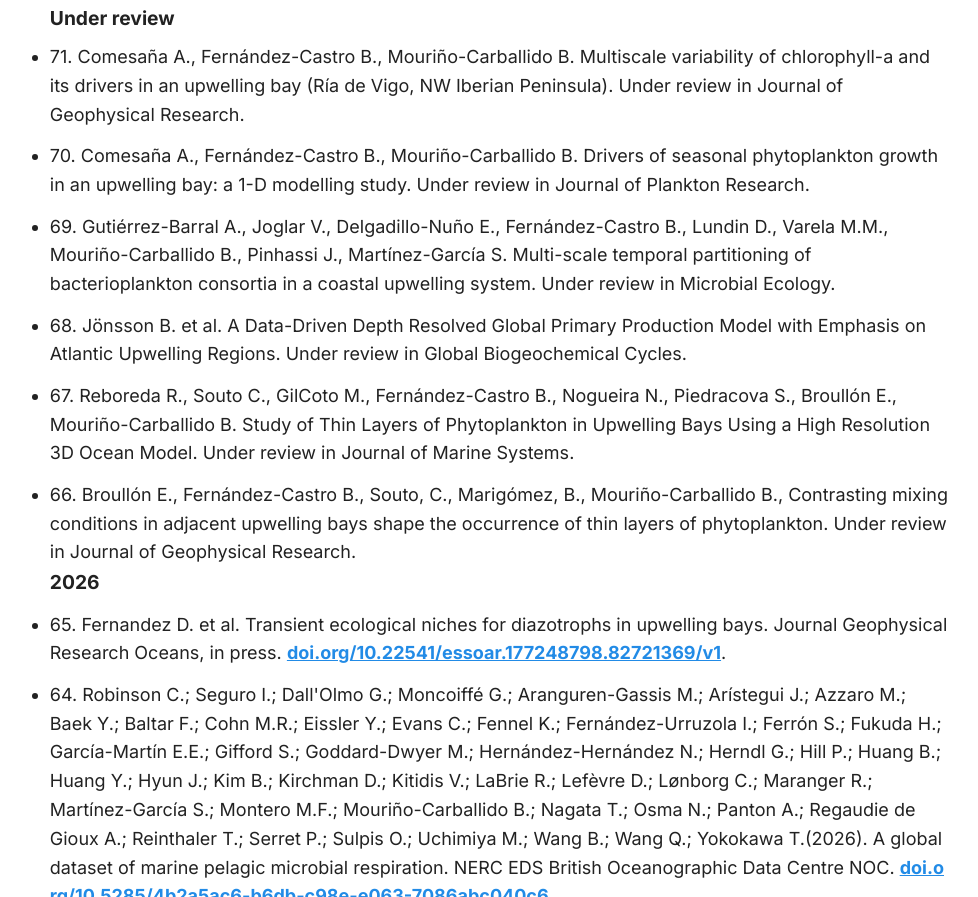
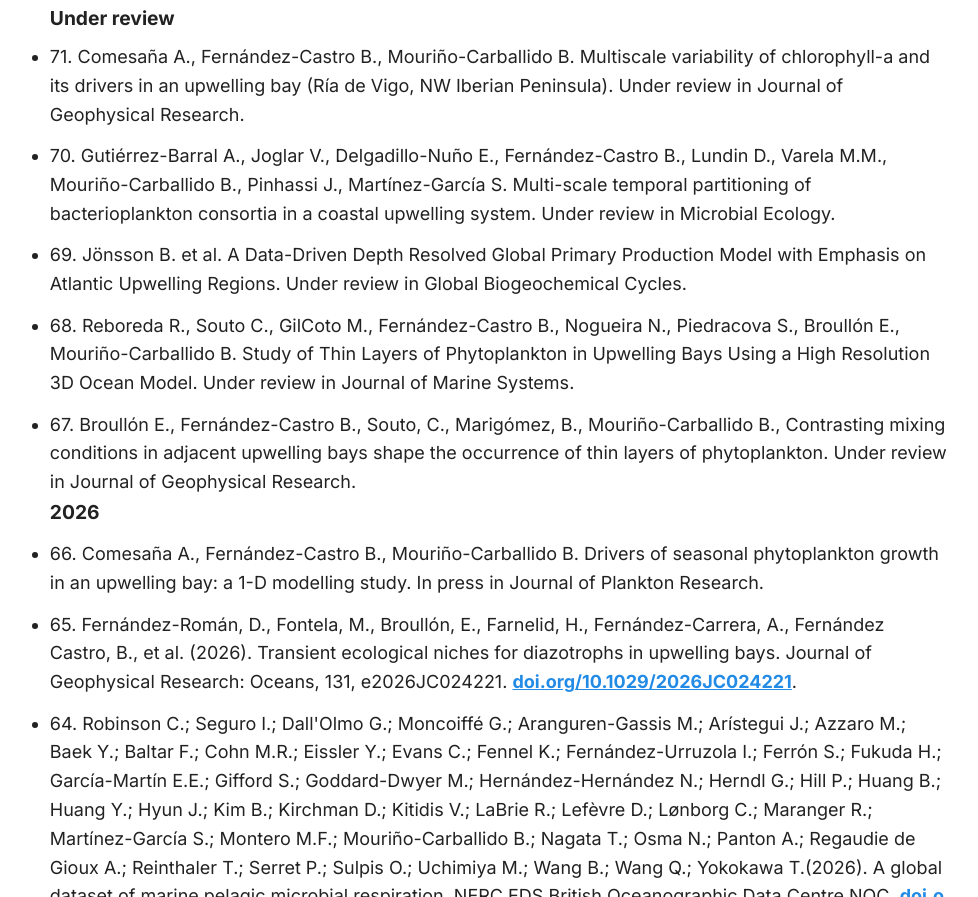
Before and after one commit to bmourinocarballido/website2, a plain HTML site: page funding.html in a window 1280 px wide. Shown: the part 667-1564 px from the top of the page, without its empty margins (151-1129 px from the left). Drawn offline with Linux system fonts and the light colour scheme.

Commit message:
Rearrange and update publication list in funding.html

```diff
--- a/funding.html
+++ b/funding.html
@@ -269,13 +269,13 @@
       <ul>
         <div class="subtitle">Under review</div>
         <li>71. Comesaña A., Fernández-Castro B., Mouriño-Carballido B. Multiscale variability of chlorophyll-a and its drivers in an upwelling bay (Ría de Vigo, NW Iberian Peninsula). Under review in Journal of Geophysical Research.
-        <li>70. Comesaña A., Fernández-Castro B., Mouriño-Carballido B. Drivers of seasonal phytoplankton growth in an upwelling bay: a 1-D modelling study. Under review in Journal of Plankton Research.
-        <li>69. Gutiérrez-Barral A., Joglar V., Delgadillo-Nuño E., Fernández-Castro B., Lundin D., Varela M.M., Mouriño-Carballido B., Pinhassi J., Martínez-García S. Multi-scale temporal partitioning of bacterioplankton consortia in a coastal upwelling system. Under review in Microbial Ecology.
-        <li>68. Jönsson B. et al. A Data-Driven Depth Resolved Global Primary Production Model with Emphasis on Atlantic Upwelling Regions. Under review in Global Biogeochemical Cycles.
-        <li>67. Reboreda R., Souto C., GilCoto M., Fernández-Castro B., Nogueira N., Piedracova S., Broullón E., Mouriño-Carballido B. Study of Thin Layers of Phytoplankton in Upwelling Bays Using a High Resolution 3D Ocean Model. Under review in Journal of Marine Systems.
-        <li>66. Broullón E., Fernández-Castro B., Souto, C., Marigómez, B., Mouriño-Carballido B., Contrasting mixing conditions in adjacent upwelling bays shape the occurrence of thin layers of phytoplankton. Under review in Journal of Geophysical Research.
+        <li>70. Gutiérrez-Barral A., Joglar V., Delgadillo-Nuño E., Fernández-Castro B., Lundin D., Varela M.M., Mouriño-Carballido B., Pinhassi J., Martínez-García S. Multi-scale temporal partitioning of bacterioplankton consortia in a coastal upwelling system. Under review in Microbial Ecology.
+        <li>69. Jönsson B. et al. A Data-Driven Depth Resolved Global Primary Production Model with Emphasis on Atlantic Upwelling Regions. Under review in Global Biogeochemical Cycles.
+        <li>68. Reboreda R., Souto C., GilCoto M., Fernández-Castro B., Nogueira N., Piedracova S., Broullón E., Mouriño-Carballido B. Study of Thin Layers of Phytoplankton in Upwelling Bays Using a High Resolution 3D Ocean Model. Under review in Journal of Marine Systems.
+        <li>67. Broullón E., Fernández-Castro B., Souto, C., Marigómez, B., Mouriño-Carballido B., Contrasting mixing conditions in adjacent upwelling bays shape the occurrence of thin layers of phytoplankton. Under review in Journal of Geophysical Research.
         <div class="subtitle">2026</div>
-        <li>65. Fernandez D. et al. Transient ecological niches for diazotrophs in upwelling bays. Journal Geophysical Research Oceans, in press. <a href="https://doi.org/10.22541/essoar.177248798.82721369/v1" target="_blank">doi.org/10.22541/essoar.177248798.82721369/v1</a>.</li>
+        <li>66. Comesaña A., Fernández-Castro B., Mouriño-Carballido B. Drivers of seasonal phytoplankton growth in an upwelling bay: a 1-D modelling study. In press in Journal of Plankton Research.
+        <li>65. Fernández-Román, D., Fontela, M., Broullón, E., Farnelid, H., Fernández-Carrera, A., Fernández Castro, B., et al. (2026). Transient ecological niches for diazotrophs in upwelling bays. Journal of Geophysical Research: Oceans, 131, e2026JC024221. <a href="https://doi.org/10.1029/2026JC024221" target="_blank">doi.org/10.1029/2026JC024221</a>.</li>
         <li>64. Robinson C.; Seguro I.; Dall'Olmo G.; Moncoiffé G.; Aranguren-Gassis M.; Arístegui J.; Azzaro M.; Baek Y.; Baltar F.; Cohn M.R.; Eissler Y.; Evans C.; Fennel K.; Fernández-Urruzola I.; Ferrón S.; Fukuda H.; García-Martín E.E.; Gifford S.; Goddard-Dwyer M.; Hernández-Hernández N.; Herndl G.; Hill P.; Huang B.; Huang Y.; Hyun J.; Kim B.; Kirchman D.; Kitidis V.; LaBrie R.; Lefèvre D.; Lønborg C.; Maranger R.; Martínez-García S.; Montero M.F.; Mouriño-Carballido B.; Nagata T.; Osma N.; Panton A.; Regaudie de Gioux A.; Reinthaler T.; Serret P.; Sulpis O.; Uchimiya M.; Wang B.; Wang Q.; Yokokawa T.(2026). A global dataset of marine pelagic microbial respiration. NERC EDS British Oceanographic Data Centre NOC. <a href="https://doi.org/10.5285/4b2a5ac6-b6db-c98e-e063-7086abc040c6" target="_blank">doi.org/10.5285/4b2a5ac6-b6db-c98e-e063-7086abc040c6</a>.</li>
         <li>63. Velasco-Senovilla, E., Reguera B., Ramilo I., Casas G., Mouriño-Carballido B., Nogueira E., (2026). Upwelling events, depth varying succesion of phytoplankton assemblages and vertical connectivity: a conceptual model. Progress in Oceanography. <a href="https://doi.org/10.1016/j.pocean.2026.103704" target="_blank">doi.org/10.1016/j.pocean.2026.103704</a>.</li>
         <li>62. Velasco-Senovilla, E., Reguera B., Sourisseau M., Mouriño-Carballido B., Nogueira E., (2026). Upwelling-driven vertical segregation of co-occurring phytoplankton, including HAB species, revealed by niche analyses. Harmful Algae, Volumen 153. <a href="https://doi.org/10.1016/j.hal.2026.103064" target="_blank">doi.org/10.1016/j.hal.2026.103064</a>.</li>
```
